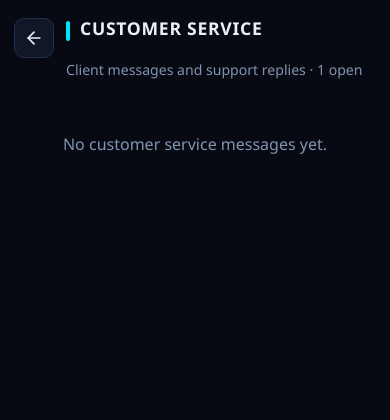
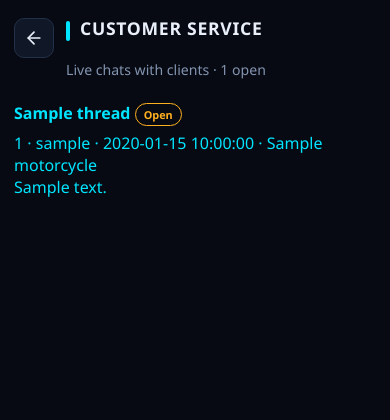
Before and after one commit to redondopreciousangela-rgb/MotoQR, a Flask app: template templates/admin_support.html in a window 390 px wide. Shown: the top 420 px of the page. Run offline with Flask 3, Linux system fonts and the light colour scheme; the template is opened without the code that fills it: most values are stand-ins (such as "Sample title", 1, 10 or a date in 2020); one stand-in notice (Sample message) is shown; some libraries are stand-ins or nearby versions.

Commit message:
Phone digits-only + messenger-style Customer Service chat

```diff
--- a/templates/admin_support.html
+++ b/templates/admin_support.html
@@ -7,47 +7,30 @@
   </a>
   <div>
     <div class="section-bar"><h2>CUSTOMER SERVICE</h2></div>
-    <p class="subtitle">Client messages and support replies · {{ open_count }} open</p>
+    <p class="subtitle">Live chats with clients · {{ open_count }} open</p>
   </div>
 </div>
 
-{% if not messages %}
-  <div class="empty">No customer service messages yet.</div>
+{% if not threads %}
+  <div class="empty">No customer service conversations yet.</div>
 {% else %}
-  {% for m in messages %}
-  <div class="form-card" style="margin-bottom:16px">
-    <div class="notif-title">{{ m.subject }}
-      <span class="pill {{ 'reserved' if m.status == 'Open' else ('available' if m.status == 'Replied' else '') }}" style="margin-left:8px">{{ m.status }}</span>
-    </div>
-    <div class="notif-date" style="margin:6px 0">
-      Ticket {{ m.id }} · {{ m.username }} · {{ m.date }}
-      {% if m.motorcycle and m.motorcycle != '—' %} · Unit: {{ m.motorcycle }}{% endif %}
-    </div>
-    <div class="notif-msg" style="margin-bottom:12px">{{ m.message }}</div>
-    {% if m.admin_reply %}
-    <div class="notif-msg" style="margin-bottom:12px;padding:10px;border-radius:10px;background:var(--bg);border:1px solid var(--border)">
-      <strong style="color:var(--cyan)">Your reply</strong>
-      {% if m.replied_at %}<span class="notif-date"> · {{ m.replied_at }}</span>{% endif %}<br/>
-      {{ m.admin_reply }}
-    </div>
-    {% endif %}
-    {% if m.status != 'Closed' %}
-    <form method="post">
-      <input type="hidden" name="ticket_id" value="{{ m.id }}" />
-      <div class="field">
-        <label>REPLY</label>
-        <textarea name="reply" rows="3" placeholder="Advise the client (roadside help, tow, swap unit, etc.)"></textarea>
+  <div class="chat-list-panel" style="max-width:720px">
+    {% for t in threads %}
+    <a class="chat-list-item" href="{{ url_for('admin_support_thread', ticket_id=t.id) }}">
+      <div class="chat-list-top">
+        <strong>{{ t.subject }}</strong>
+        <span class="pill {{ 'reserved' if t.status == 'Open' else '' }}">{{ t.status }}</span>
       </div>
-      <div class="actions">
-        <button class="btn filled" type="submit" name="action" value="reply">
-          <i data-lucide="send"></i> Send reply
-        </button>
-        <button class="btn" type="submit" name="action" value="close">Close ticket</button>
-      </div>
-    </form>
-    {% endif %}
+      <div class="chat-list-meta">{{ t.id }} · {{ t.username }} · {{ t.updated or t.date }}{% if t.motorcycle and t.motorcycle != '—' %} · {{ t.motorcycle }}{% endif %}</div>
+      {% set last = (t.messages or [])[-1] if t.messages else none %}
+      {% if last %}
+      <div class="chat-list-preview">{{ last.from }}: {{ last.text }}</div>
+      {% elif t.message %}
+      <div class="chat-list-preview">{{ t.message }}</div>
+      {% endif %}
+    </a>
+    {% endfor %}
   </div>
-  {% endfor %}
 {% endif %}
 {% endblock %}
 {% block scripts %}
```
Also changed, not shown: templates/support.html (+30 -24 lines), templates/support_chat.html (added, +62 -0 lines).
